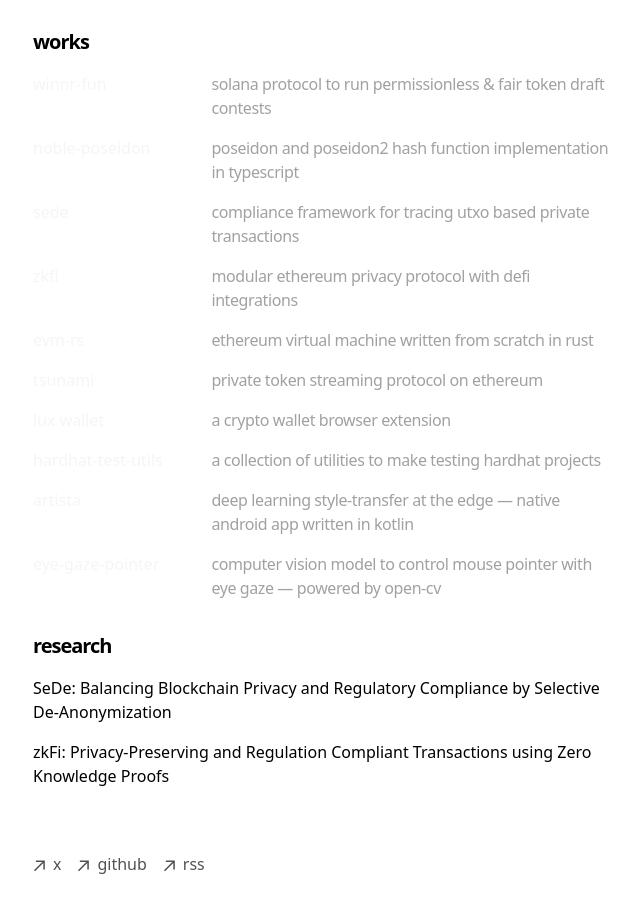
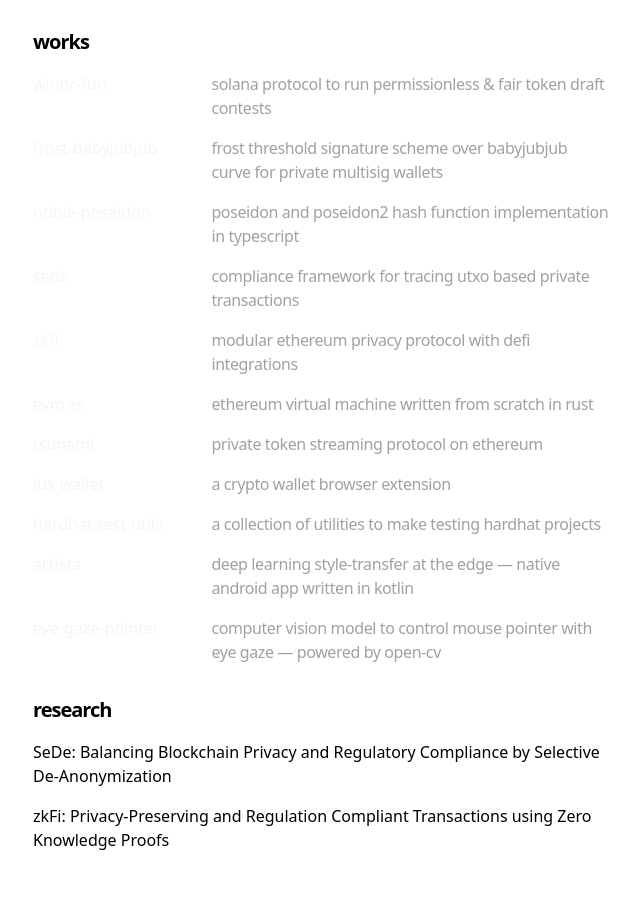
Before and after one commit to nvnx7/website, a Next.js app: page / in a window 1280 px wide. Shown: the part 1100-2016 px from the top of the page, without its empty margins (319-959 px from the left). Built offline with nearby package versions, Linux system fonts and the light colour scheme.

Commit message:
add project

```diff
--- a/app/components/works.tsx
+++ b/app/components/works.tsx
@@ -6,6 +6,12 @@
     description:
       "solana protocol to run permissionless & fair token draft contests",
     href: "https://github.com/nvnx7/winnr-fun-protocol",
+  },
+  {
+    name: "frost-babyjubjub",
+    description:
+      "frost threshold signature scheme over babyjubjub curve for private multisig wallets",
+    href: "https://github.com/nvnx7/frost-babyjubjub",
   },
   {
     name: "noble-poseidon",
```
